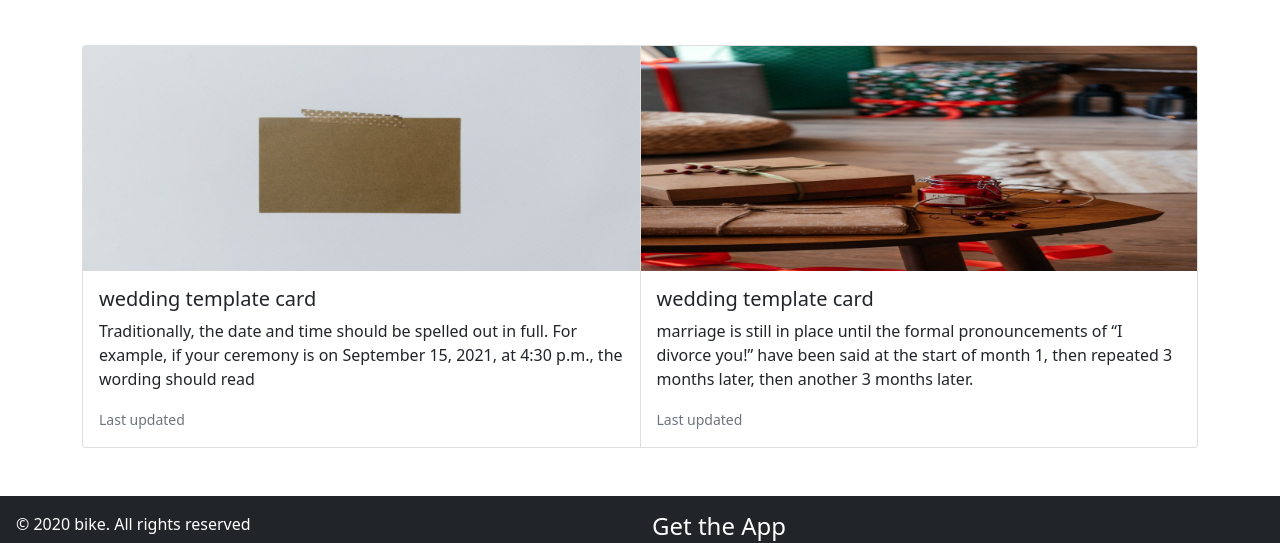
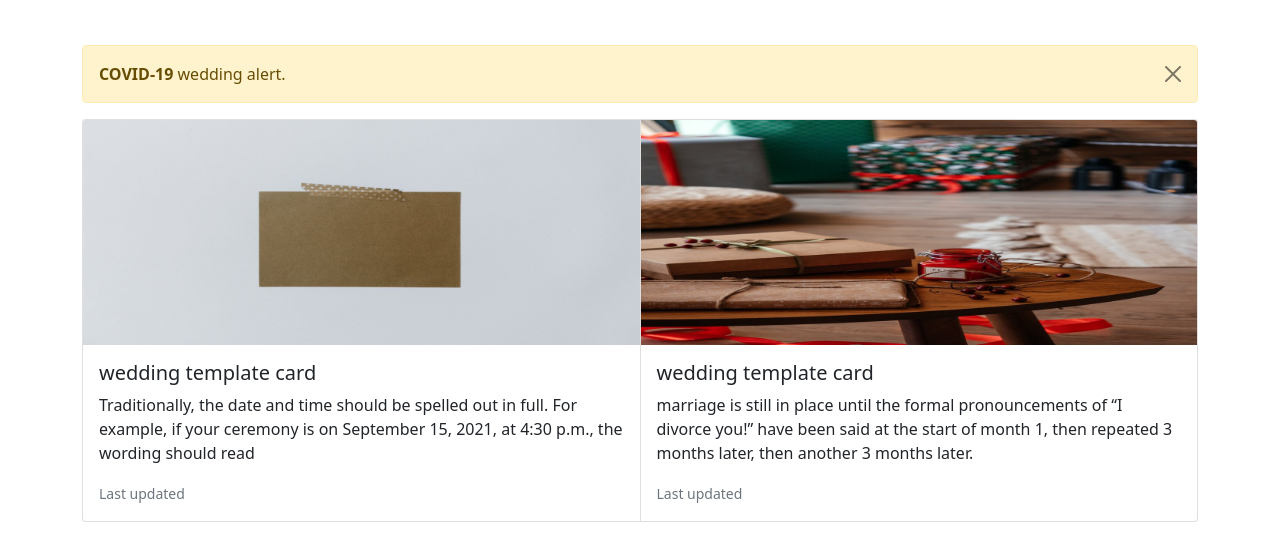
Before and after one commit to Rabbi011/convention-center, a plain HTML site: page index.html in a window 1280 px wide. Shown: the part 1675-2218 px from the top of the page. Drawn offline with nearby package versions, Linux system fonts and the light colour scheme.

Commit message:
alert done

```diff
--- a/index.html
+++ b/index.html
@@ -242,6 +242,11 @@
 
         <!-- extra work -->
         <section class="container my-5">
+            <div class="alert alert-warning alert-dismissible fade show" role="alert">
+                <strong>COVID-19</strong> wedding alert.
+                <button type="button" class="btn-close" data-bs-dismiss="alert" aria-label="Close"></button>
+              </div>
+
             <div class="card-group">
                 <div class="card">
                   <img src="images/h3 (1).jpg" class="card-img-top" alt="...">
```
